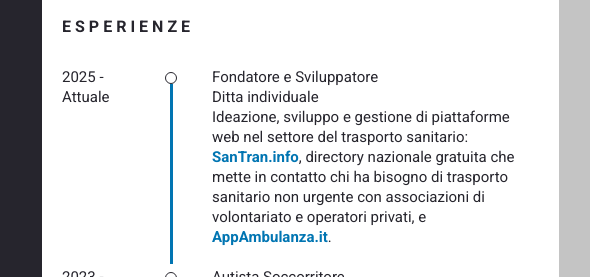
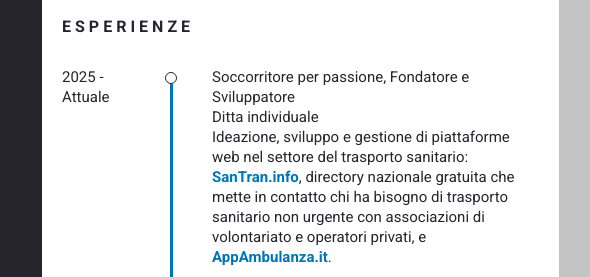
Before and after one commit to obors/oborscv.github.io, a plain HTML site: page index.html in a window 1280 px wide. Shown: the part 169-446 px from the top of the page, 481-1071 px from the left. Drawn offline with Linux system fonts and the light colour scheme.

Commit message:
Update index.html

```diff
--- a/index.html
+++ b/index.html
@@ -112,7 +112,7 @@
 				<div class="resume_data">
 					<div class="year">2025 - Attuale</div>
 					<div class="content">
-						<p>Fondatore e Sviluppatore</p>
+						<p>Soccorritore per passione, Fondatore e Sviluppatore</p>
 						<p>Ditta individuale</p>
 						<p>Ideazione, sviluppo e gestione di piattaforme web nel settore del trasporto sanitario: <a href="https://santran.info" target="_blank" rel="noopener">SanTran.info</a>, directory nazionale gratuita che mette in contatto chi ha bisogno di trasporto sanitario non urgente con associazioni di volontariato e operatori privati, e <a href="https://appambulanza.it" target="_blank" rel="noopener">AppAmbulanza.it</a>.</p>
 					</div>
```
